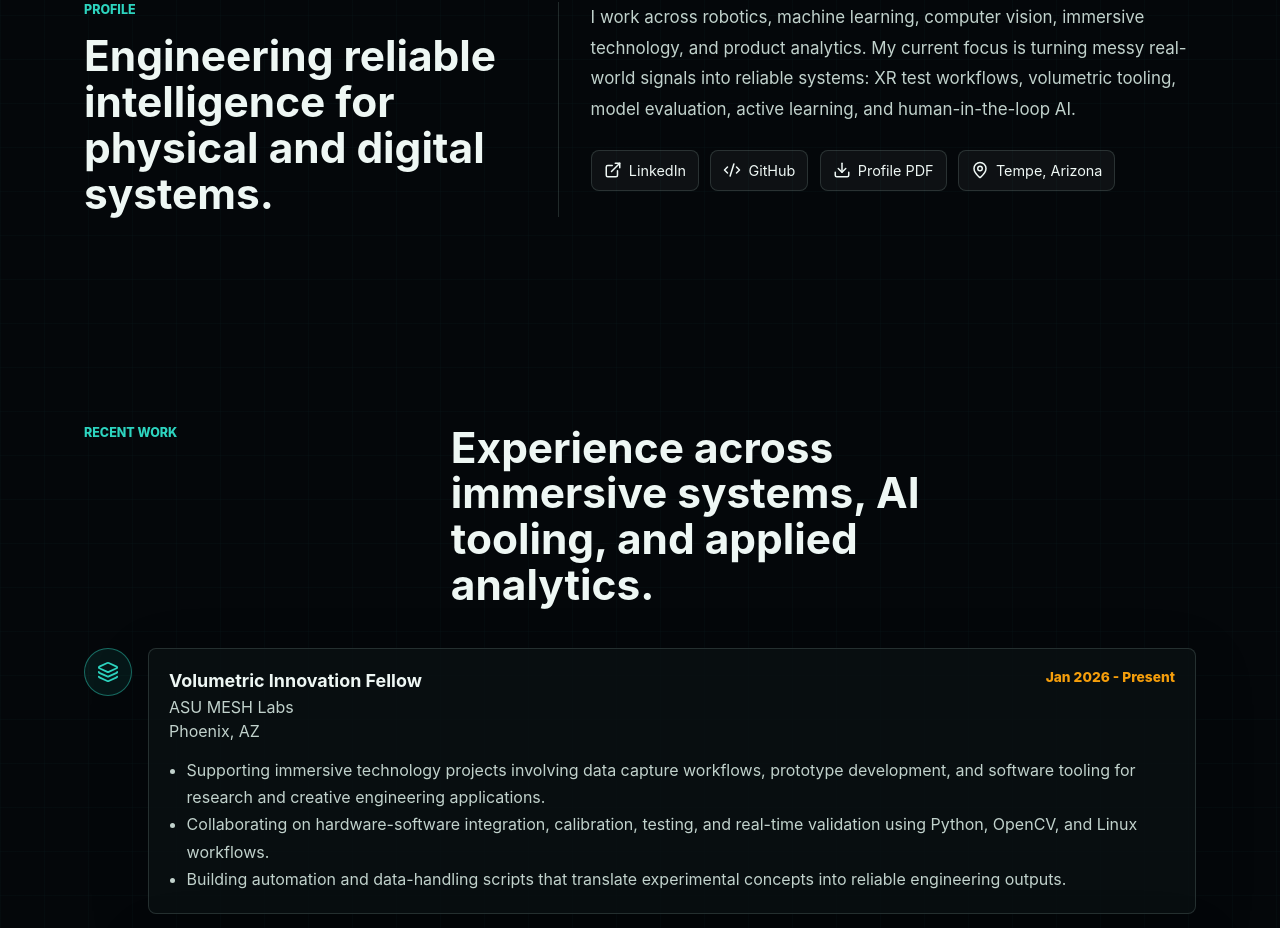
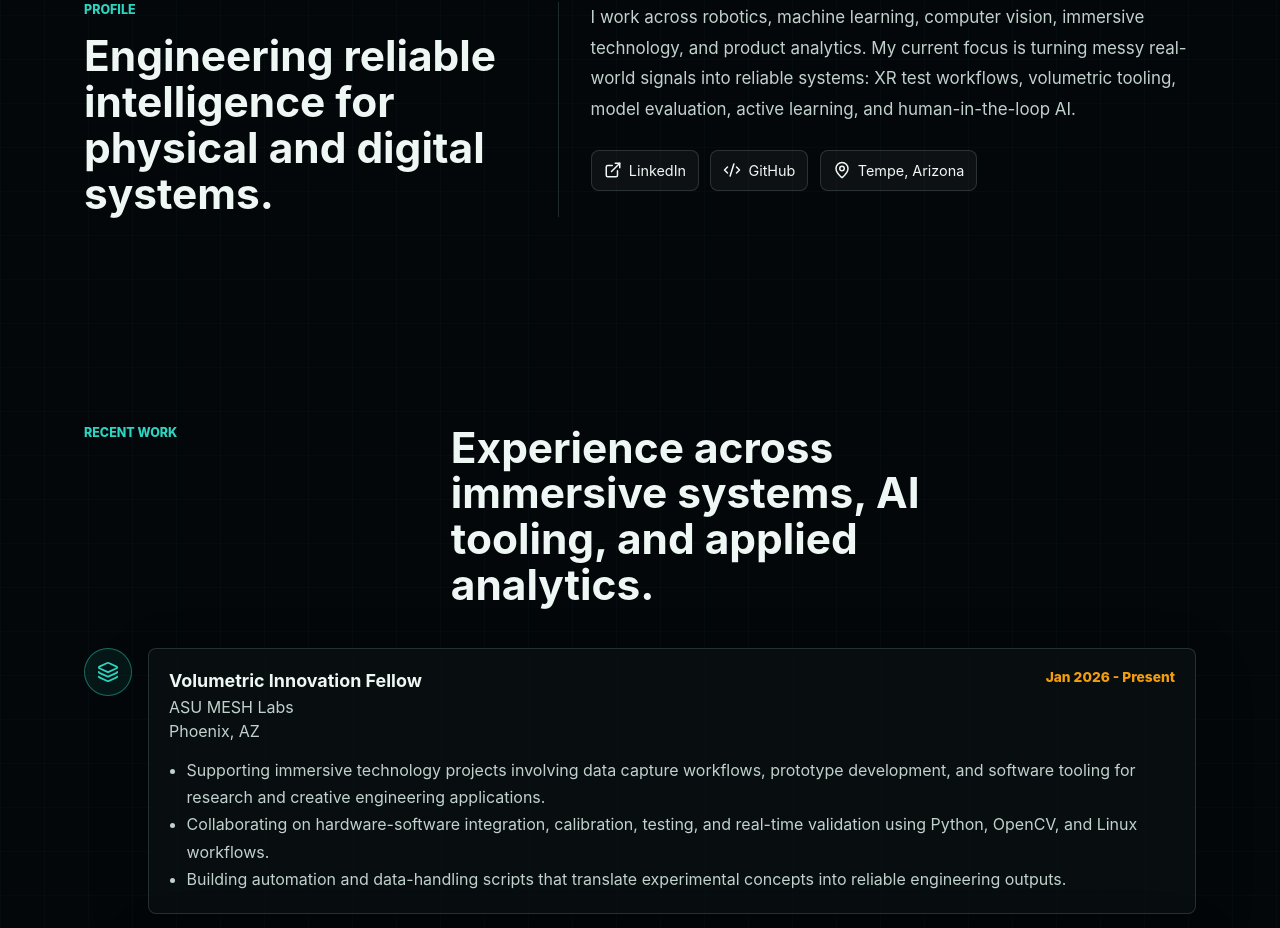
Before and after one commit to tirth1263/tirth-rank-portfolio, a React (Vite) app: page / in a window 1280 px wide. Shown: the part 909-1837 px from the top of the page. Built offline with nearby package versions, Linux system fonts and the light colour scheme; no server answers.

Commit message:
Remove profile PDF download option

```diff
--- a/src/App.tsx
+++ b/src/App.tsx
@@ -97,10 +97,6 @@ function App() {
               <a href={profile.github} target="_blank" rel="noreferrer">
                 <Code2 size={18} />
                 GitHub
-              </a>
-              <a href={profile.linkedInPdf} target="_blank" rel="noreferrer">
-                <Download size={18} />
-                Profile PDF
               </a>
               <span>
                 <MapPin size={18} />
--- a/src/data/portfolio.ts
+++ b/src/data/portfolio.ts
@@ -22,7 +22,6 @@ export const profile = {
   linkedIn: "https://www.linkedin.com/in/tirth-rank/",
   github: "https://github.com/tirth1263",
   resume: "/resume/Tirth-Rank-Resume.pdf",
-  linkedInPdf: "/resume/Tirth-Rank-LinkedIn-Profile.pdf",
   headline:
     "M.S. Robotics and Autonomous Systems student at Arizona State University, building perception systems, GenAI workflows, and data-driven automation.",
   summary:
```
Also changed, not shown: 2 other files (tests, documents, lock files or other folders).
